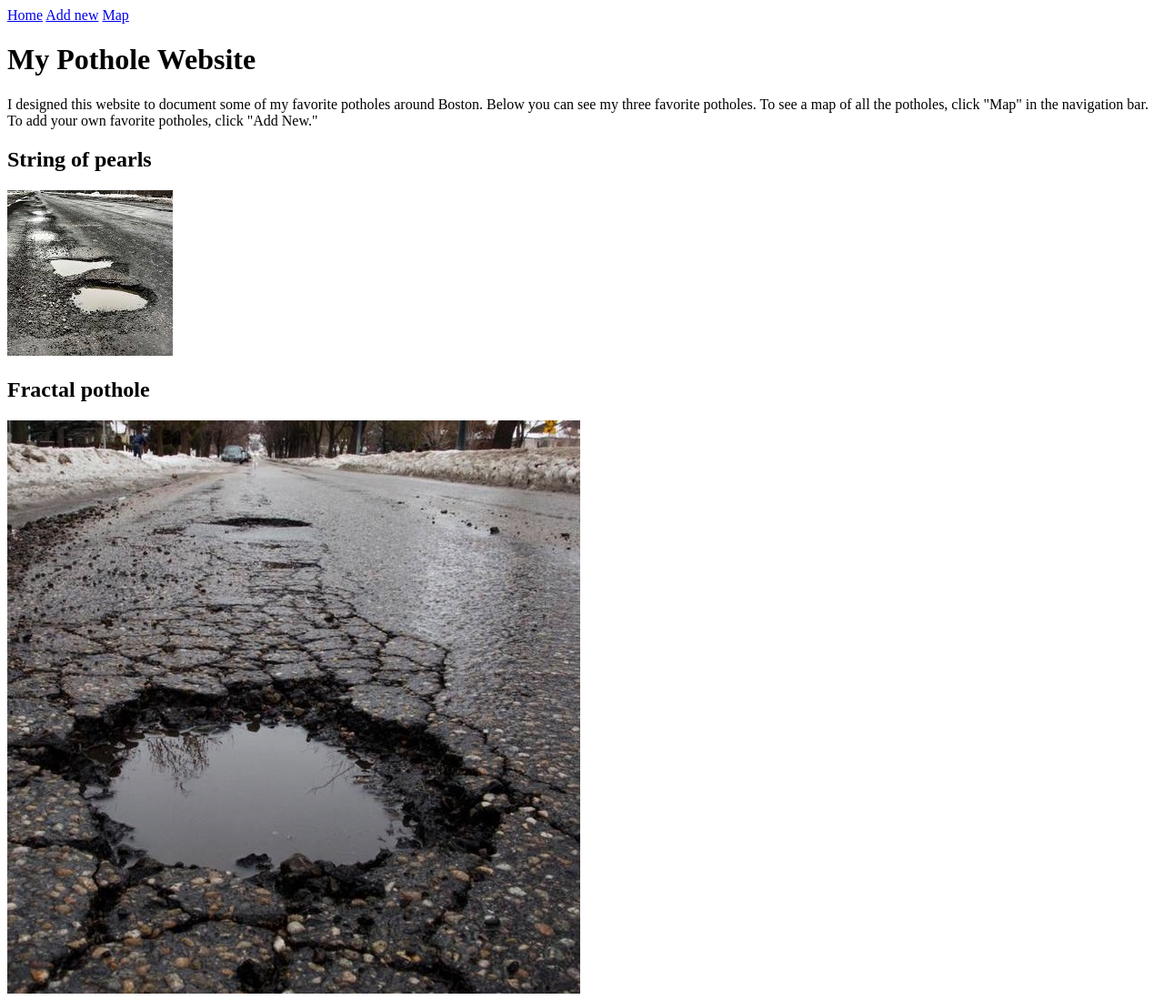
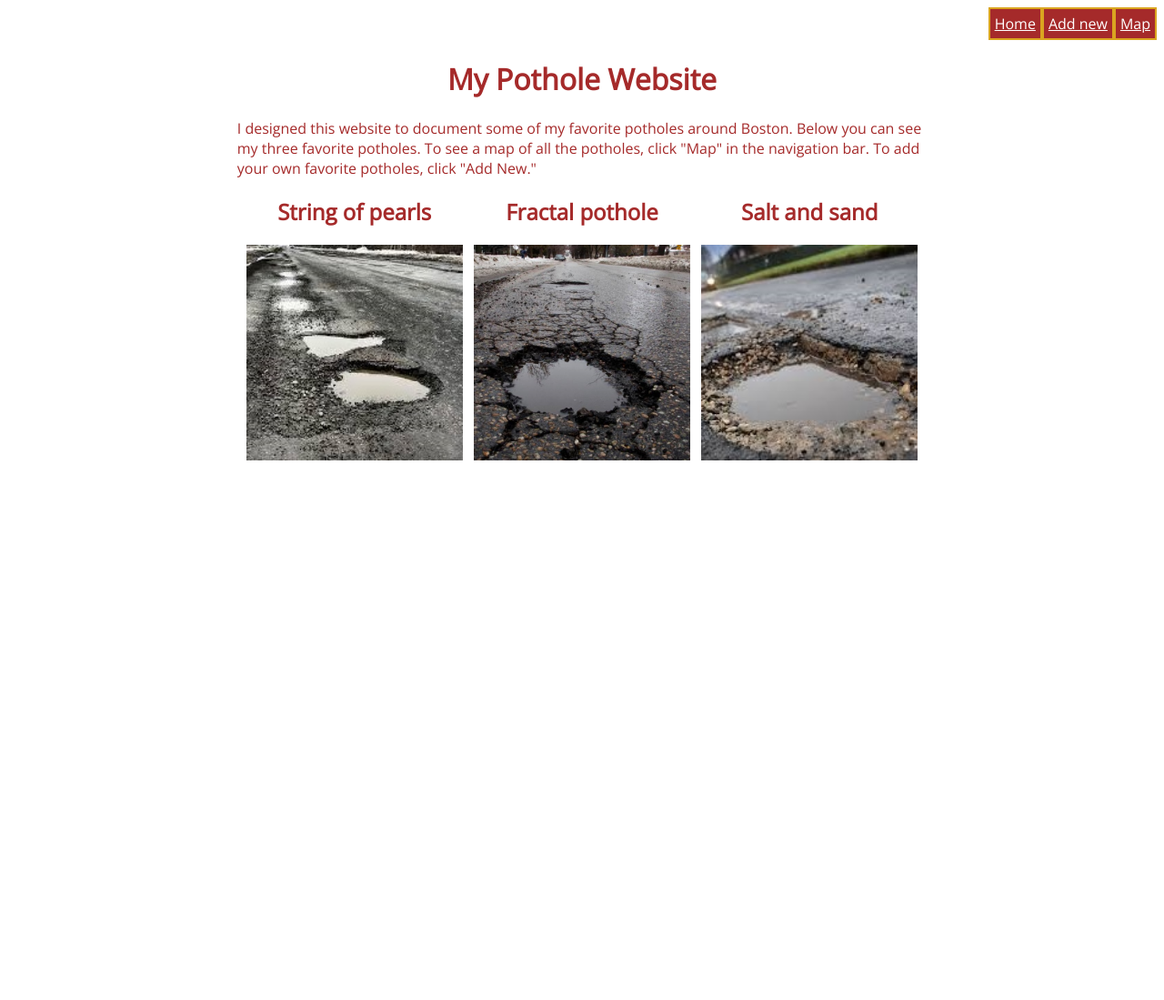
Before and after one commit to jlthompson76/my-pothole-website, a plain HTML site: page index.html in a window 1280 px wide. Shown: the top 1099 px of the page at 91% size. After the commit the page ends 800 px from the top, so only its background shows below. Drawn offline with nearby package versions, Linux system fonts and the light colour scheme.

Commit message:
Modify HTML pages and CSS stylesheet

```diff
--- a/index.html
+++ b/index.html
@@ -4,11 +4,12 @@
     <meta charset="UTF-8">
     <meta name="viewport" content="width=device-width, initial-scale=1.0">
     <link href="style.css" rel= "stylesheet" type="text/css" />
+    <link href="https://fonts.googleapis.com/css?family=Open+Sans&display=swap" rel="stylesheet">
     <title>My Pothole Website</title>
 </head>
 <body>
     <div id="navbar">
-        <a href="index.html">Home</a>
+        <a id="home" href="index.html">Home</a>
         <a href="add-new.html">Add new</a>
         <a href="map.html">Map</a>
     </div>
@@ -19,18 +20,30 @@
         <div class="text">
             <p>I designed this website to document some of my favorite potholes around Boston. Below you can see my three favorite potholes. To see a map of all the potholes, click "Map" in the navigation bar. To add your own favorite potholes, click "Add New."</p>
         </div>
-        <div class="potholes">
-            <div class="pothole1">
+        <div class="potholes-container">
+            <div class="pothole">
+                <div class="pothole-name">
                     <h2>String of pearls</h2>
+                </div>
+                <div class="pothole-photo1">
                     <img src="images/pothole1.jpg" alt="Pothole #1 String of Pearls" />
                 </div>
-            <div class="pothole2">
+            </div>
+            <div class="pothole">
+                <div class="pothole-name">
                     <h2>Fractal pothole</h2>
+                </div>
+                <div class="pothole-photo2">
                     <img src="images/pothole2.jpg" alt="Pothole #2 Fractal pothole" />
                 </div>
-            <div class="pothole3">
+            </div>
+            <div class="pothole">
+                <div class="pothole-name">
                     <h2>Salt and sand</h2>
+                </div>
+                <div class="pothole-photo3">
                     <img src="images/pothole3.jpg" alt="Pothole #3 Salt and sand" />
+                </div>
             </div>
         </div>
     </div>
--- a/style.css
+++ b/style.css
@@ -21,3 +21,63 @@ Homepage:
 container width: 60%
 three pothole images - centered in 3 columns, should be same size
 pothole titles - centered over each image
+*/
+
+body {
+    font-family: 'Open Sans', Helvetica, sans-serif;
+    color: brown;
+}
+
+#navbar {
+    display: flex;
+    justify-content: flex-end;
+}
+
+#navbar a {
+    background-color: brown;
+    color: white;
+    border:2px solid goldenrod;
+    padding: 5px;
+}
+
+#home {
+    display: flex;
+    align-self: start;
+}
+
+.container {
+    display: flex;
+    flex-direction: column;
+    justify-content: center;
+    align-items: center;
+    margin: 0 20% 5%;
+}
+
+.text p {
+    margin: 0;
+    padding: 0;
+}
+
+.potholes-container {
+    display: flex;
+    flex-flow: row nowrap;
+    justify-content: center;
+}
+
+.pothole {
+    display: flex;
+    flex-direction: column;
+    width: 33%;
+    height: 40%;
+    text-align: center;
+}
+
+img {
+    width: 95%;
+    height: 95%;
+
+}
+
+.log-in p {
+    margin-top: 0;
+}
```
Also changed, not shown: add-new.html (+37 -0 lines), map.html (+28 -0 lines). Lines whose indentation alone changed are shown as unchanged.
